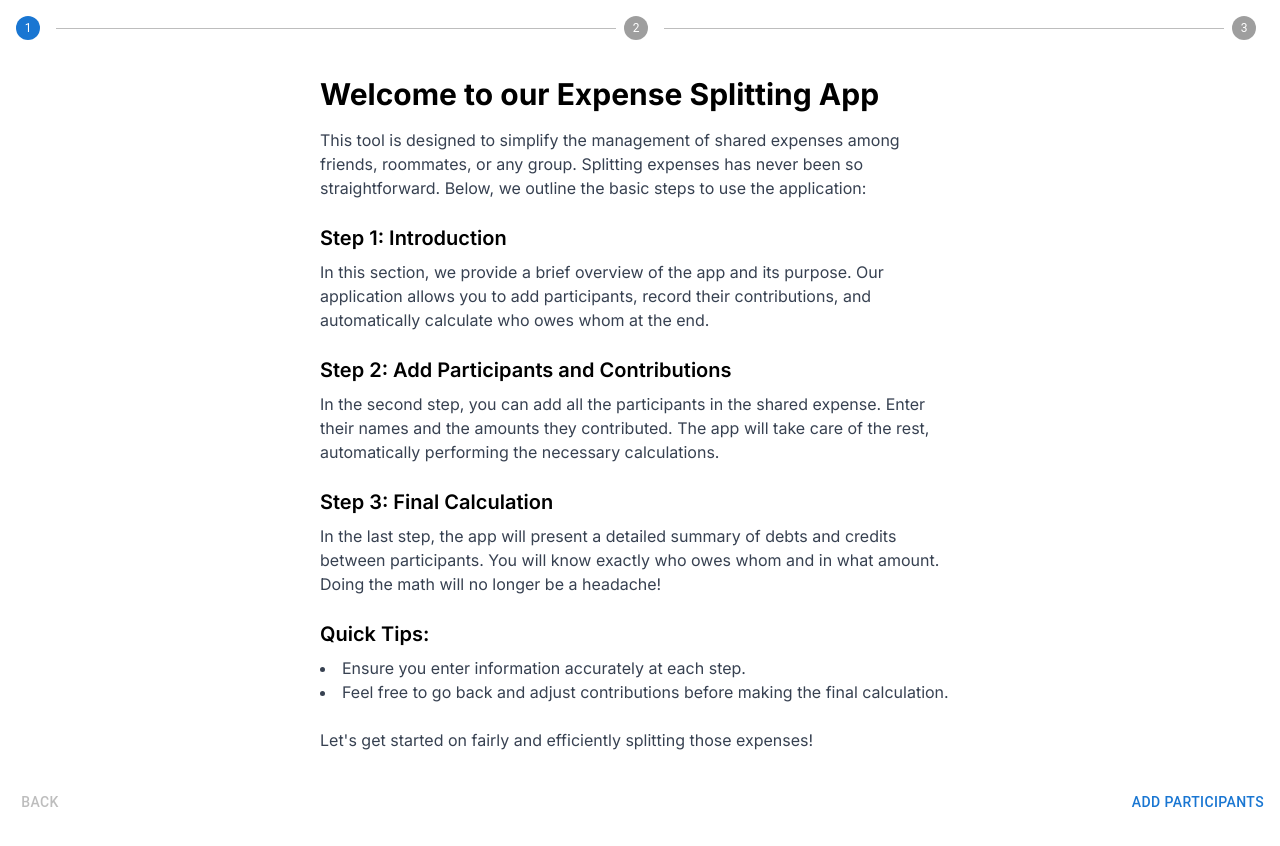
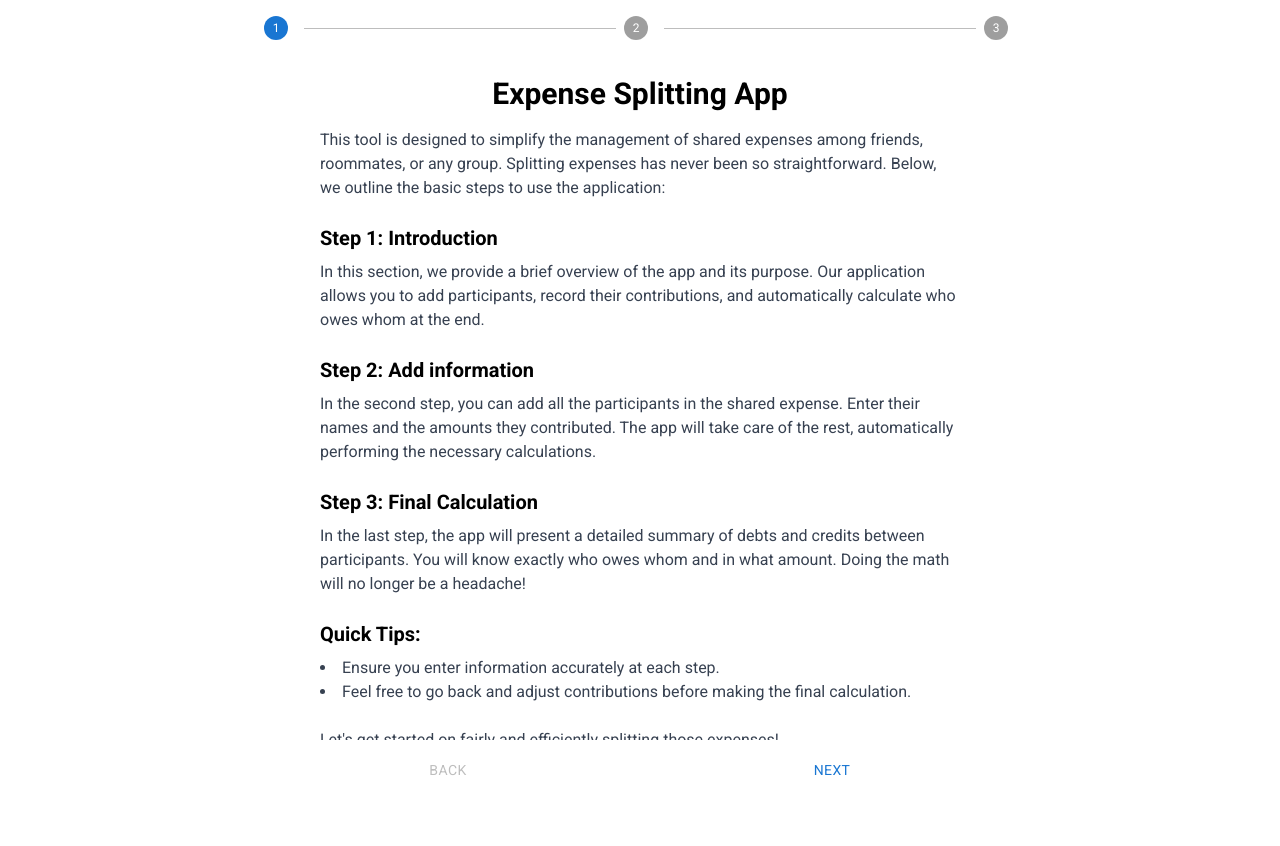
Before and after one commit to Fedevs/EquiSplit, a Next.js app: page / in a window 1280 px wide. Shown: the top 846 px of the page. Before the commit the page ends 821 px from the top, so only its background shows below. Built offline with nearby package versions, Linux system fonts and the light colour scheme.

Commit message:
participants list ready

```diff
--- a/app/components/ParticipantManager/ParticipantManager.tsx
+++ b/app/components/ParticipantManager/ParticipantManager.tsx
@@ -64,9 +64,9 @@ export default function ParticipantManager() {
           <button
             type='button'
             onClick={handleAddParticipantClick}
-            className='bg-blue-500 hover:bg-blue-700 text-white font-bold py-2 px-4 rounded transition duration-300 ease-in-out'
+            className='text-white bg-blue-700 hover:bg-blue-800 focus:ring-4 focus:ring-blue-300 rounded-lg text-sm px-5 py-2.5 dark:bg-blue-600 dark:hover:bg-blue-700 focus:outline-none dark:focus:ring-blue-800'
           >
-            Add
+            ADD
           </button>
         </div>
       </div>
--- a/app/components/ParticipantsList/ParticipantsList.tsx
+++ b/app/components/ParticipantsList/ParticipantsList.tsx
@@ -29,23 +29,23 @@ export default function ParticipantsList() {
   };
 
   return (
-    <div className='w-full flex flex-col gap-3'>
+    <div className='w-full flex flex-col gap-3 px-1'>
       <div
         className='flex my-5 justify-center'
         data-testid='participants-list'
       >
-        Total:&nbsp;<b>{totalExpenses}</b>
+        Total:&nbsp;<b>{totalExpenses.toFixed(2)}</b>
       </div>
-      <div className='flex flex-col gap-3'>
+      <form className='flex flex-col gap-3'>
         {participants.map(({ name, contribution }) => (
           <div
             key={name}
-            className='flex border border-black-500 rounded transition-shadow duration-300 ease-in-out shadow-md hover:shadow-lg focus:shadow-outline active:shadow-xl flex-col p-2 items-center rounded gap-2 sm:flex-row sm:items-center sm:justify-between'
+            className='flex rounded transition-shadow duration-300 ease-in-out shadow-md hover:shadow-lg focus:shadow-outline active:shadow-xl flex-col p-2 items-center rounded gap-2 sm:flex-row sm:items-center sm:justify-between'
           >
             <span>{name}&apos;s contribution</span>
             <input
               type='number'
-              value={contribution > 0 ? contribution : ''}
+              value={contribution >= 0 ? contribution : ''}
               min={0}
               className='border border-gray-300 p-2 rounded w-full sm:w-[215px]'
               onChange={(e) =>
@@ -57,7 +57,7 @@ export default function ParticipantsList() {
             />
           </div>
         ))}
-      </div>
+      </form>
     </div>
   );
 }
--- a/app/components/Stepper/Stepper.tsx
+++ b/app/components/Stepper/Stepper.tsx
@@ -57,7 +57,7 @@ export default function HorizontalLinearStepper() {
   > = {
     0: {
       component: <Welcome />,
-      buttonText: 'Add participants',
+      buttonText: 'Next',
     },
     1: {
       component: <ParticipantManager />,
@@ -73,61 +73,37 @@ export default function HorizontalLinearStepper() {
     <Box
       sx={{ width: '100%' }}
       data-testid='stepper'
-      className='h-screen py-4 flex flex-col justify-between'
+      className='relative py-4 flex flex-col justify-between'
     >
       <div className='flex flex-col gap-5'>
         <Stepper activeStep={activeStep}>
           {steps.map((label, index) => {
             const stepProps: { completed?: boolean } = {};
-            const labelProps: { optional?: ReactNode } = {};
 
-            // Verificar si es mobile para ocultar las StepLabels
-            if (isMobile) {
-              // Si es mobile, solo mostrar el número y ocultar la etiqueta
-              return (
-                <Step key={label} {...stepProps}>
-                  <StepLabel />
-                </Step>
-              );
-            }
-
-            // Si no es mobile, mostrar tanto el número como la etiqueta
             return (
               <Step key={label} {...stepProps}>
-                <StepLabel
-                  sx={{
-                    flexDirection: 'column',
-                    gap: '2px',
-                  }}
-                  {...labelProps}
-                >
-                  {label}
-                </StepLabel>
+                <StepLabel />
               </Step>
             );
           })}
         </Stepper>
-        {stepOptions[activeStep].component}
+        <div className='w-full mb-[70px]'>
+          {stepOptions[activeStep].component}
+        </div>
       </div>
 
-      <Box
-        sx={{
-          display: 'flex',
-          flexDirection: 'row',
-          pt: 2,
-        }}
-      >
+      <Box className='fixed m-0 bottom-0 flex justify-around items-center w-full max-w-screen-md bg-white z-2 py-3'>
         <Button
+          className=''
           color='inherit'
           disabled={activeStep === 0}
           onClick={handleBack}
-          sx={{ mr: 1 }}
         >
           Back
         </Button>
-        <Box sx={{ flex: '1 1 auto' }} />
 
         <Button
+          className='text-white bg-blue-700 hover:bg-blue-800 font-medium rounded-lg text-sm px-5 py-2.5 dark:bg-blue-600 dark:hover:bg-blue-700 focus:outline-none dark:focus:ring-blue-800'
           onClick={
             activeStep === steps.length - 1
               ? handleReset
--- a/app/components/Welcome/Welcome.tsx
+++ b/app/components/Welcome/Welcome.tsx
@@ -5,8 +5,8 @@ export default function Welcome() {
       style={{ height: 'fit-content' }}
       className='p-4 max-w-2xl mx-auto'
     >
-      <h1 className='text-3xl font-bold mb-4'>
-        Welcome to our Expense Splitting App
+      <h1 className='text-3xl font-bold mb-4 text-center  '>
+        Expense Splitting App
       </h1>
       <p className='text-gray-700'>
         This tool is designed to simplify the management of
@@ -31,7 +31,7 @@ export default function Welcome() {
 
       <div className='mt-6'>
         <h2 className='text-xl font-semibold mb-2'>
-          Step 2: Add Participants and Contributions
+          Step 2: Add information
         </h2>
         <p className='text-gray-700'>
           In the second step, you can add all the
--- a/app/layout.tsx
+++ b/app/layout.tsx
@@ -1,8 +1,11 @@
 import type { Metadata } from 'next';
-import { Inter } from 'next/font/google';
+import { Roboto } from 'next/font/google';
 import './globals.css';
 
-const inter = Inter({ subsets: ['latin'] });
+const roboto = Roboto({
+  weight: ['400', '700'],
+  subsets: ['latin'],
+});
 
 export const metadata: Metadata = {
   title: 'Split Expenses',
@@ -16,7 +19,7 @@ export default function RootLayout({
 }>) {
   return (
     <html lang='en'>
-      <body className={`${inter.className} px-2`}>
+      <body className={`${roboto.className}`}>
         {children}
       </body>
     </html>
--- a/app/page.tsx
+++ b/app/page.tsx
@@ -3,7 +3,7 @@ import Stepper from '@/app/components/Stepper/Stepper';
 export default function Home() {
   return (
     <>
-      <main className='mx-auto min-h-screen max-w-screen-xl max-w-md'>
+      <main className='mx-auto h-screen max-h-screen max-w-screen-md'>
         <Stepper />
       </main>
     </>
```
Also changed, not shown: 1 other file (tests, documents, lock files or other folders).
